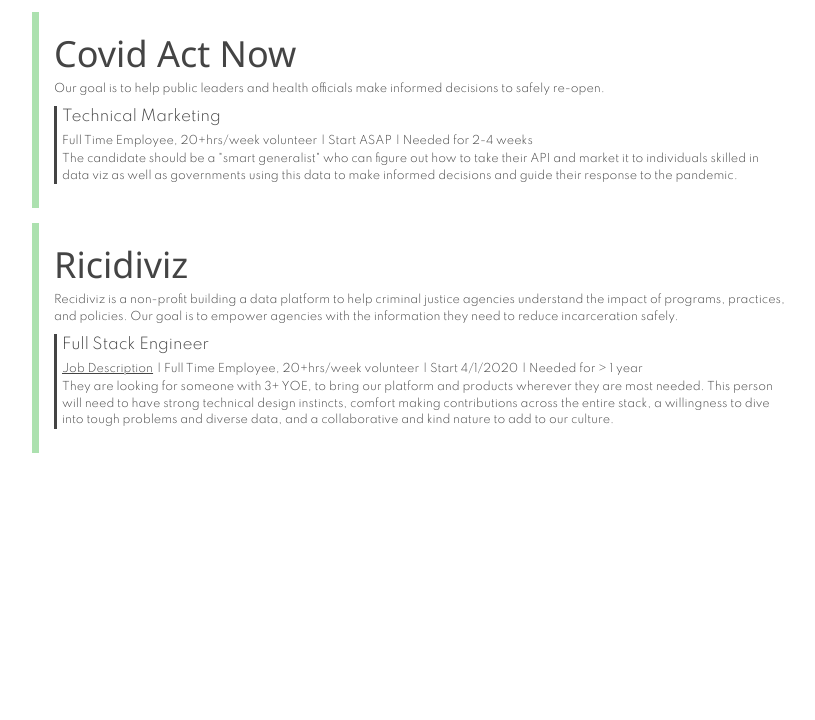
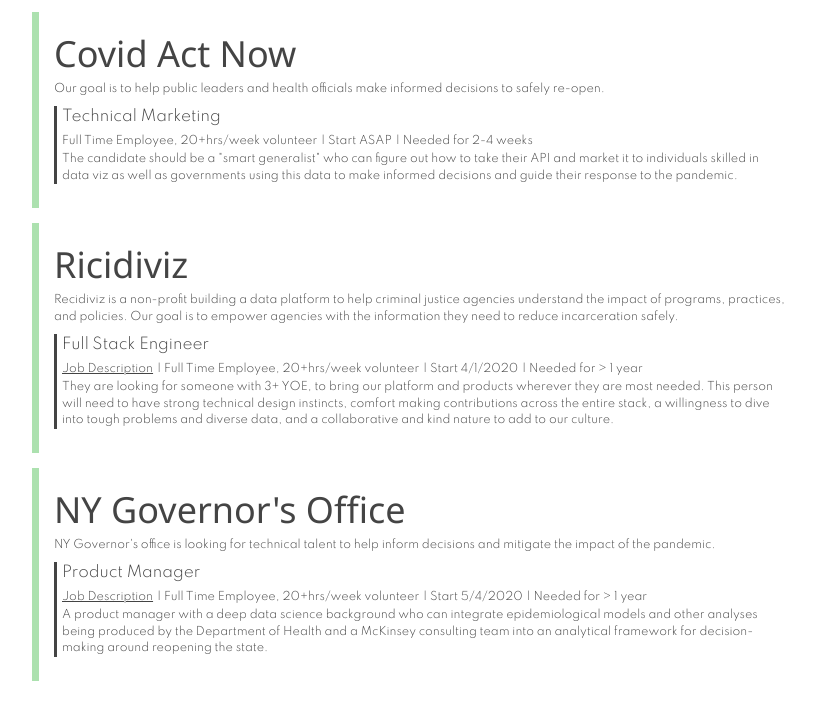
Before and after one commit to paomartcard/pdscovid.github.io, a plain HTML site: page index.html in a window 1280 px wide. Shown: the part 1309-2029 px from the top of the page, without its empty margins (294-1109 px from the left). Before the commit the page ends 1841 px from the top, so only its background shows below. Drawn offline with nearby package versions, Linux system fonts and the light colour scheme.

Commit message:
Cuomo Office

```diff
--- a/index.html
+++ b/index.html
@@ -151,6 +151,22 @@
       </div>
       </div>
       </div>
+      <div class="card">
+      <a href="https://www.governor.ny.gov/" class="job" style="text-decoration: none;" target="_blank" class="job"><h1 class="jobTitle">NY Governor's Office</h1></a>
+      <br>
+      <div class="info" style="margin-bottom: 9px">NY Governor's office is looking for technical talent to help inform decisions and mitigate the impact of the pandemic. </div>
+      <div style="border-left: 3px solid #444444; padding-left: 5px; margin-bottom: 9px;">
+      <p style="margin-bottom: 0px; margin-top: 0px;">Product Manager</p>
+      <a href="https://docs.google.com/document/d/1BSihLhIAqN8U8MAYQZmXYTtuFavFYhqdaIhAOKlxrIE/edit?usp=sharing" target="_blank" class="job">Job Description</a>
+      <div class="job">|  </div>
+      <div class="job">Full Time Employee, 20+hrs/week volunteer</div>
+      <div class="job">|  </div>
+      <div class="job">Start 5/4/2020</div>
+      <div class="job">|  </div>
+      <div class="job">Needed for > 1 year</div>
+      <div class="info">A product manager with a deep data science background who can integrate epidemiological models and other analyses being produced by the Department of Health and a McKinsey consulting team into an analytical framework for decision-making around reopening the state. </div>
+      </div>
+      </div>
 
 
 
--- a/toCopy.csv
+++ b/toCopy.csv
@@ -11,3 +11,4 @@
 ,4/25/2020 18:28:39,Paola Martinez,paomart@stanford.edu,Ricidiviz,https://www.recidiviz.org/,"Recidiviz is a non-profit building a data platform to help criminal justice agencies understand the impact of programs, practices, and policies. Our goal is to empower agencies with the information they need to reduce incarceration safely.",Clementine R,clem@recid.org,Full Stack Engineer,"They are looking for someone with 3+ YOE, to bring our platform and products wherever they are most needed. This person will need to have strong technical design instincts, comfort making contributions across the entire stack, a willingness to dive into tough problems and diverse data, and a collaborative and kind nature to add to our culture.
 ",na,https://docs.google.com/document/d/1h2iM9gEv_Ei0OSsW0uK2AWtKpzjXNDtbSm3hEfMYZTg/edit?usp=sharing,"Full Time Employee, 20+hrs/week volunteer",4/1/2020,> 1 year,,,,,,,
 No longer looking,4/27/2020 8:05:09,Sam Ching,sching@schmidtfutures.com,Open Gov. Products (OGP) - Singapore,https://open.gov.sg/,"While OGP usually works on projects in all domains, it's currently focused in developing a suite of product to help combat coronavirus and return restart economies. P",Russel Chan,russell@open.gov.sg,4 Mobile Devs,Working on a suite of products (refer to job description) and looking for experienced mobile devs that can join our small team and work on developing products that will be deployed soon after. ,ns,https://docs.google.com/document/d/1Vg2XYBd7-C6b4AoKO-IdVJYPu6HCfENJymRUcv90IcU/edit,20+hrs/week volunteer,4/27/2020,3 months,,,,,,,
+,5/5/2020 16:06:53,Paola Martinez,paomart@stanford.edu,NY Governor's Office,https://www.governor.ny.gov/,NY Governor's office is looking for technical talent to help inform decisions and mitigate the impact of the pandemic. ,idk,idk@gmail.com,Product Manager,A product manager with a deep data science background who can integrate epidemiological models and other analyses being produced by the Department of Health and a McKinsey consulting team into an analytical framework for decision-making around reopening the state. ,no,https://docs.google.com/document/d/1BSihLhIAqN8U8MAYQZmXYTtuFavFYhqdaIhAOKlxrIE/edit?usp=sharing,"Full Time Employee, 20+hrs/week volunteer",5/4/2020,> 1 year,,,,,,,
```
Also changed, not shown: HTMLtoCopy.txt.
